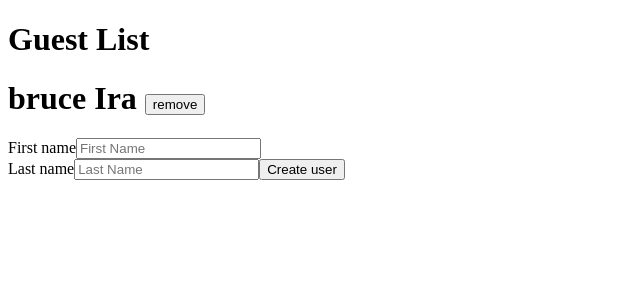
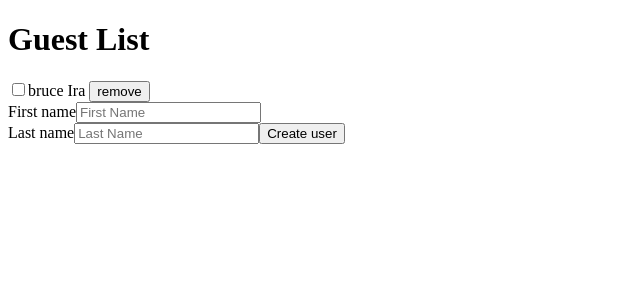
Before and after one commit to irabruce10/react-guest-list, a React app: page / in a window 1280 px wide. Both pictures are taken after a click on the button "Create user". Shown: the top 300 px of the page, without its empty margins (0-640 px from the left). Built offline with nearby package versions, Linux system fonts and the light colour scheme.

Commit message:
Creating checked button

```diff
--- a/src/App.js
+++ b/src/App.js
@@ -34,10 +34,18 @@ export default function App() {
       {users.map((user) => {
         return (
           <div key={user.id} data-test-id="guest">
-            <h1>
+            <div>
+              <input
+                type="checkbox"
+                aria-label={`Remove ${user.firstName} ${user.lastName}`}
+              />
               {user.firstName} {user.lastName}{' '}
-              <button onClick={(id) => handleDelete(user.id)}>remove</button>
-            </h1>
+              <button
+                aria-label={`${user.firstName} ${user.lastName} attending ${user.attending}`}
+                onClick={() => handleDelete(user.id)}>
+                remove
+              </button>
+            </div>
           </div>
         );
       })}
```
